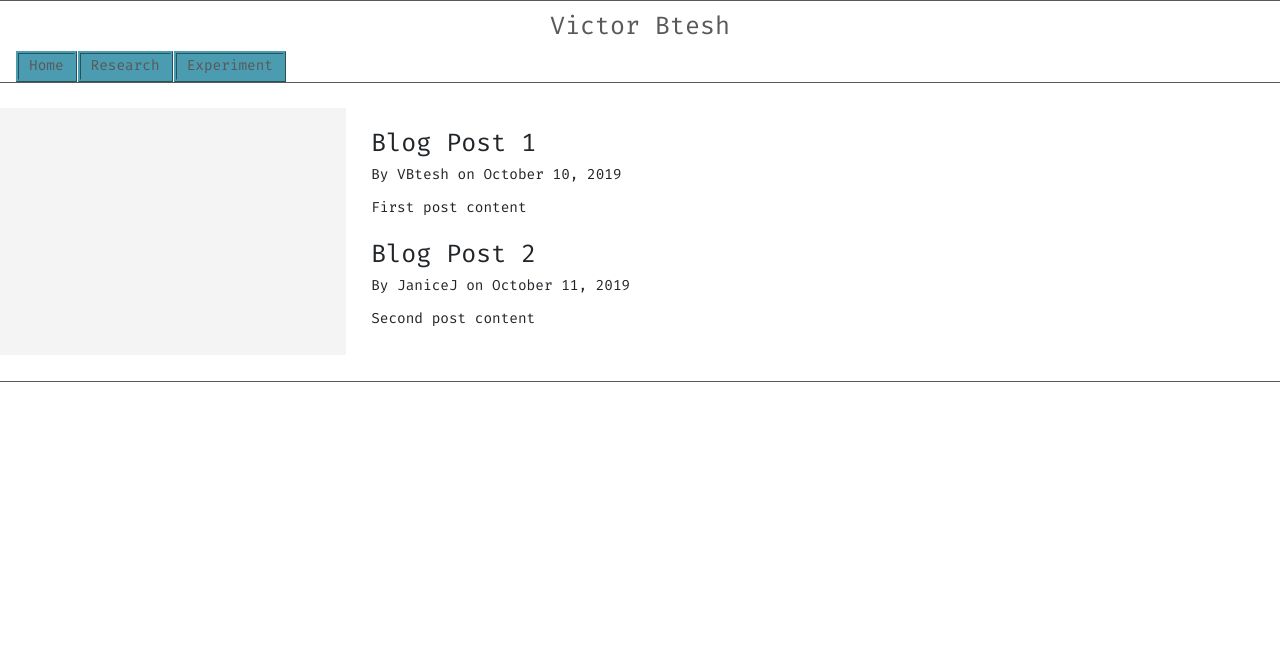
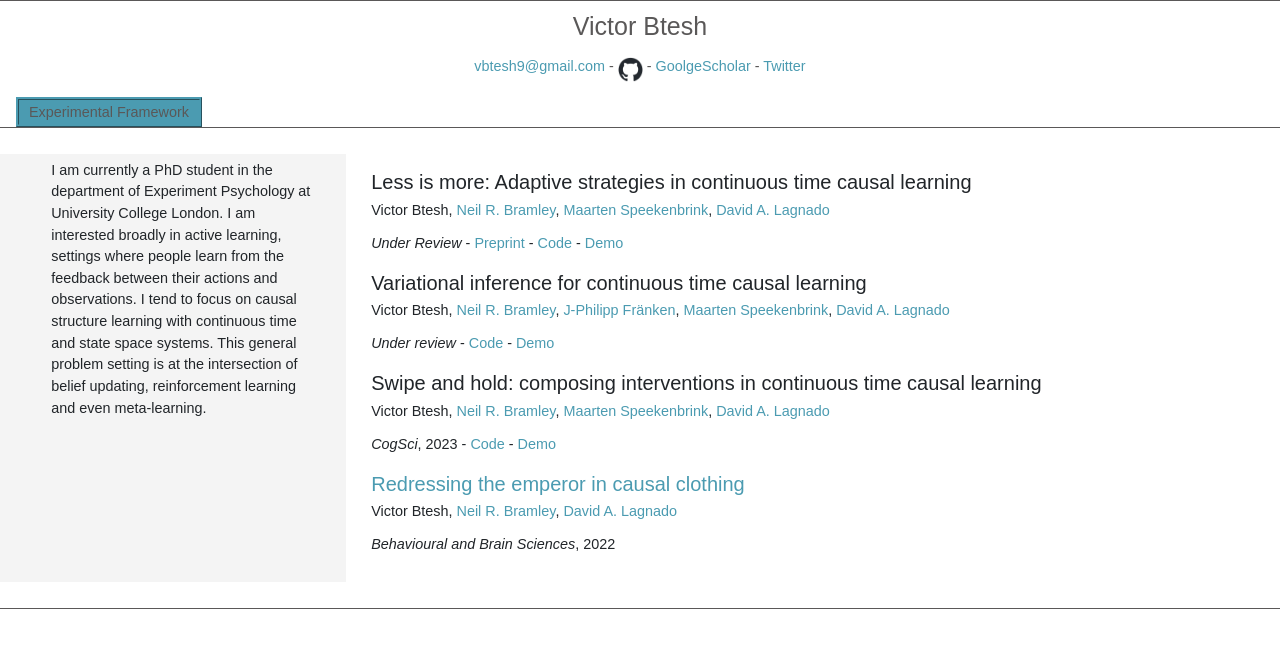
Before and after one commit to Vbtesh/vbtesh.github.io, a plain HTML site: page index.html in a window 1280 px wide. Drawn offline with nearby package versions, Linux system fonts and the light colour scheme; a script that the page names is missing; files whose address does not match are found by name.

Commit message:
working website!

```diff
--- a/CSS/main.css
+++ b/CSS/main.css
@@ -7,14 +7,15 @@
     src: url("../fonts/Bellerose.ttf");
 }
 html {
-	font-family: 'Fira Mono', 'Ubuntu Mono', monospace;
+	font-family: Arial, Helvetica, sans-serif;
+	/*font-family: 'Fira Mono', 'Ubuntu Mono', monospace;*/
 }
 
 title {
 	color:rgb(90, 88, 88);
 }
 body {
-    font-family: 'Fira Mono', 'Ubuntu Mono', monospace;
+    font-family: Arial, Helvetica, sans-serif;
 	margin:0;
 	padding:0;
 	border:0;			/* This removes the border around the viewport in old versions of IE */
--- a/index.html
+++ b/index.html
@@ -32,15 +32,22 @@
 
 </head>
 <body>
-<div id="topbar"></div>
+<div id="topbar">
+</div>
 
 <div id="header">
 	<h1>Victor Btesh</h1>
 
+	<p align="center">
+		<a href="mailto:vbtesh9@gmail.com">vbtesh9@gmail.com</a> -
+		<a href="https://github.com/Vbtesh"><img src="./img/github-mark.png" width="25" height="25"></a> -
+		<a href="https://scholar.google.com/citations?user=kxNH9OgAAAAJ&hl=en">GoolgeScholar</a> -
+		<a href="https://twitter.com/BteshV">Twitter</a>
+	</p>
+
+
 	<ul>
-		<li><a href='./index.html' > Home </a></li>
-		<li><a href='#' > Research </a></li>
-		<li><a href='./less_is_more_2023.html' > Experiment </a></li>
+		<li><a href='./less_is_more_2023.html' > Experimental Framework </a></li>
 	</ul>
 
 </div>
@@ -51,19 +58,72 @@
 
 
 
-        <h1>Blog Post 1</h1>
-        <p> By VBtesh on October 10, 2019</p>
-        <p>First post content</p>
+        <h2>Less is more: Adaptive strategies in continuous time causal learning</h2>
+        <p>
+			Victor Btesh,
+			<a href='https://www.bramleylab.ppls.ed.ac.uk/member/neil/'>Neil R. Bramley</a>,
+			<a href='https://speekenbrink-lab.github.io/'>Maarten Speekenbrink</a>,
+			<a href="https://www.ucl.ac.uk/pals/people/david-lagnado">David A. Lagnado</a>
+		</p>
+        <p>
+			<em>Under Review</em> -
+			<a href="#">Preprint</a> -
+			<a href="https://github.com/Vbtesh/continuous_time_active_learning">Code</a> -
+			<a href='./less_is_more_2023.html' > Demo </a>
+		</p>
 
-        <h1>Blog Post 2</h1>
-        <p> By JaniceJ on October 11, 2019</p>
-        <p>Second post content</p>
+		<h2>Variational inference for continuous time causal learning</h2>
+        <p>
+			Victor Btesh,
+			<a href='https://www.bramleylab.ppls.ed.ac.uk/member/neil/'>Neil R. Bramley</a>,
+			<a href="https://janphilippfranken.github.io/">J-Philipp Fränken</a>,
+			<a href='https://speekenbrink-lab.github.io/'>Maarten Speekenbrink</a>,
+			<a href="https://www.ucl.ac.uk/pals/people/david-lagnado">David A. Lagnado</a>
+		</p>
+        <p>
+			<em>Under review</em> -
+			<a href="https://github.com/Vbtesh/variational_causal_learning_ccn_2023">Code</a> -
+			<a href='./less_is_more_2023.html' > Demo </a>
+		</p>
+
+		<h2>Swipe and hold: composing interventions in continuous time causal learning</h2>
+        <p>
+			Victor Btesh,
+			<a href='https://www.bramleylab.ppls.ed.ac.uk/member/neil/'>Neil R. Bramley</a>,
+			<a href='https://speekenbrink-lab.github.io/'>Maarten Speekenbrink</a>,
+			<a href="https://www.ucl.ac.uk/pals/people/david-lagnado">David A. Lagnado</a>
+		</p>
+		<p>
+			<em>CogSci</em>, 2023 -
+			<a href="https://github.com/Vbtesh/swipe_hold_continuous_time_interventions_cogsci2023">Code</a> -
+			<a href='./less_is_more_2023.html' > Demo </a>
+		</p>
+
+		<h2>
+			<a href="https://www.cambridge.org/core/journals/behavioral-and-brain-sciences/article/redressing-the-emperor-in-causal-clothing/1E62210D70E6BA52D88828D1396988B4">Redressing the emperor in causal clothing</a>
+		</h2>
+        <p>
+			Victor Btesh,
+			<a href='https://www.bramleylab.ppls.ed.ac.uk/member/neil/'>Neil R. Bramley</a>,
+			<a href="https://www.ucl.ac.uk/pals/people/david-lagnado">David A. Lagnado</a>
+		</p>
+		<p>
+			<em>Behavioural and Brain Sciences</em>, 2022
+		</p>
 
 
 			<!-- Column 1 end -->
 		</div>
+
 		<div class="col2">
 			<!-- Column 2 start -->
+			<p>
+				I am currently a PhD student in the department of Experiment Psychology at University College London.
+				I am interested broadly in active learning, settings where people learn from the feedback between their actions and observations.
+				I tend to focus on causal structure learning with continuous time and state space systems.
+				This general problem setting is at the intersection of belief updating, reinforcement learning and even meta-learning.
+
+			</p>
 
 			<!-- Column 2 end -->
 		</div>
```
Also changed, not shown: img/GitHub_Logo.png (added), img/GitHub_Logo_White.png (added), img/github-mark-white.png (added), img/github-mark.png (added).
